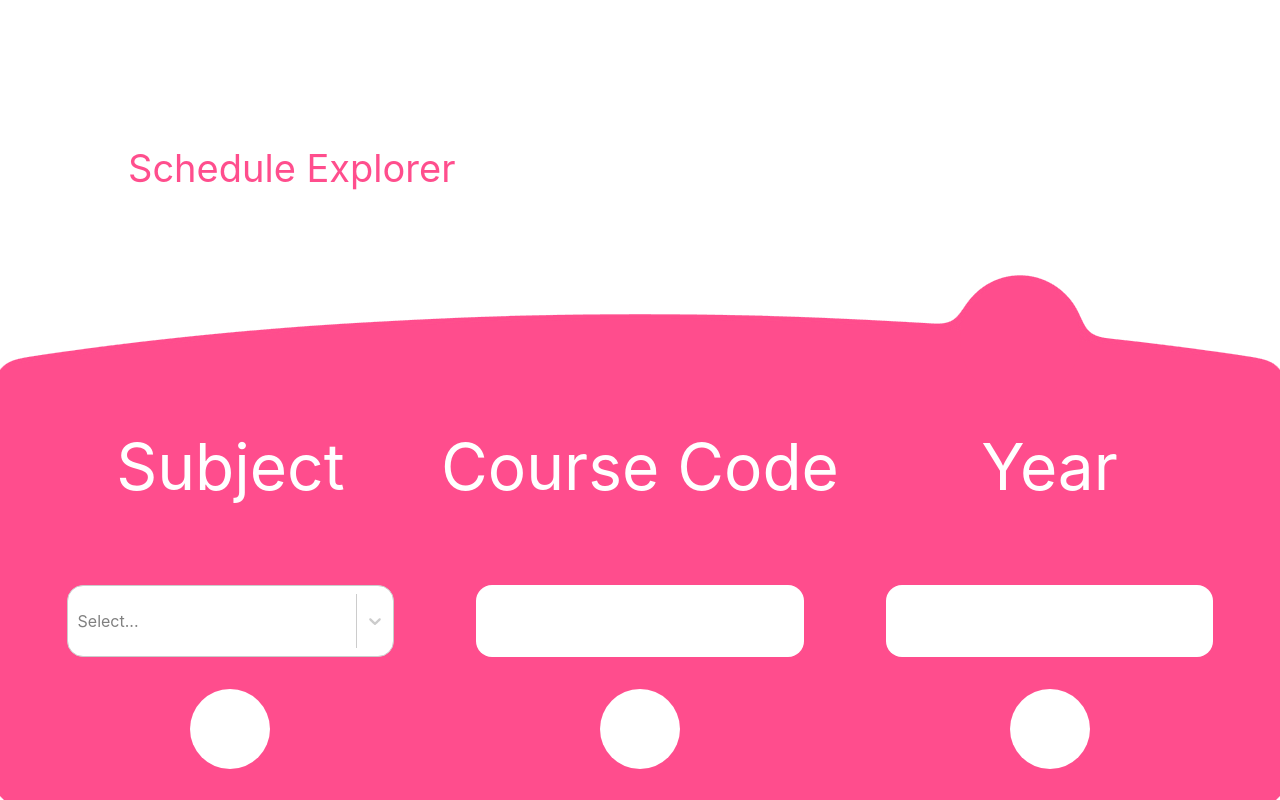
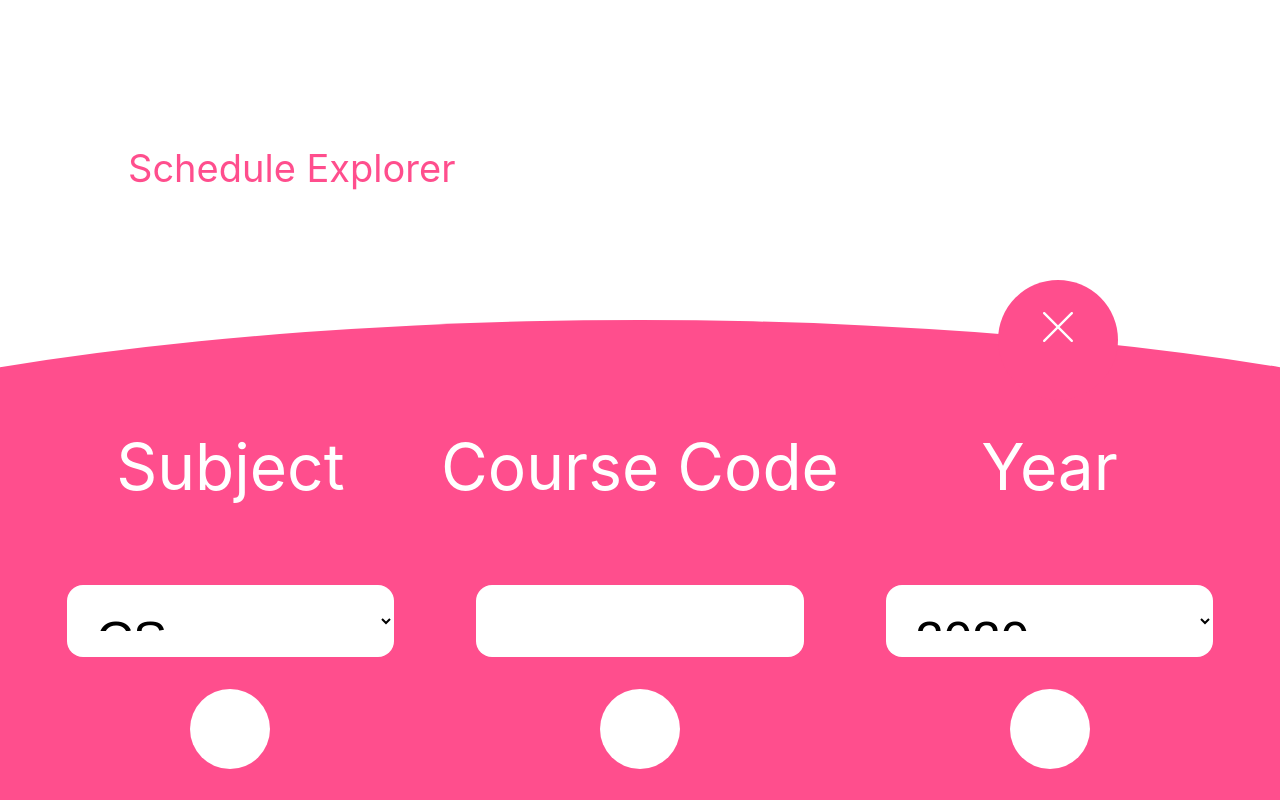
Before and after one commit to AdnanSweeney/uwco, a React (Create React App) app: page / in a window 1280 px wide. Built offline with nearby package versions, Linux system fonts and the light colour scheme; the HTML template or start-up script is replaced by a standard one.

Commit message:
Finetune animation, populate Dropdowns

```diff
--- a/src/App.css
+++ b/src/App.css
@@ -87,19 +87,6 @@ label > input:checked + img {
   color: #61dafb;
 }
 
-.slide-container {
-  width: 100%; /* 100% Full-height */
-   /* 0 width - change this with JavaScript */
-  position: fixed; /* Stay in place */
-  z-index: 1; /* Stay on top */
-  top: 95vh; /* Stay at the top */
-  left: 0;
-  background-color: darkgray; /* Black*/
-  overflow-x: hidden; /* Disable horizontal scroll */
-  padding-top: 5vh; /* Place content 60px from the top */
-  transition: 0.5s; /* 0.5 second transition effect to slide in the sidenav */
-}
-
 @keyframes App-logo-spin {
   from {
     transform: rotate(0deg);
@@ -113,7 +100,7 @@ label > input:checked + img {
 .bigblob {
   bottom: 0px;
   left: 0px;
-  position: absolute;
+  position: fixed;
   overflow: hidden;
   width: 100vw;
   height: 100vh;
@@ -124,48 +111,64 @@ label > input:checked + img {
 }
 
 #blurFilter {
-  position: absolute;
+  position: fixed;
   width: 0;
   height: 0;
 }
 
 .blob, .glob {
-  transition: all 500ms cubic-bezier(0.175, 0.885, 0.32, 1.275);
   background: var(--primary-colour);
 }
 
 .form-closed.blob {
-  position: absolute;
+  position: fixed;
   width: 10vh;
   height: 10vh;
   border-radius: 100%;
   bottom: 12.5vw;
   left: 12.5vw;
   z-index: 5;
+  transition: all 600ms cubic-bezier(0.4, 0, 0.2, 1.4);
 }
+
 .form-closed.glob {
-  position: absolute;
-  width: 10vh;
-  height: 10vh;
+  position: fixed;
+  width: 6vh;
+  height: 6vh;
   border-radius: 100%;
-  bottom: 12.5vw;
-  left: 12.5vw;
+  bottom: 14.5vw;
+  left: 14.5vw;
+  transition: all 600ms cubic-bezier(0.5, 0, 0.2, 1.4);
 }
 
 .form-open.blob {
-  position: absolute;
+  position: fixed;
   width: 15vh;
   height: 15vh;
   border-radius: 100%;
   bottom: 50vh;
-  left: 75vw;
+  left: 78vw;
   z-index: 5;
+  transition: all 600ms cubic-bezier(0.5, 0, 0.2, 1.4);
 }
 
 .form-open.glob {
-  position: absolute;
+  position: fixed;
   width: 180vw;
   height: 70vh;
   border-radius: 100%;
   bottom: -10vh;
+  transition: all 600ms cubic-bezier(0.5, 0, 0.2, 1.4);
 }
+
+.hidden-class {
+  visibility: hidden;
+}
+
+.form-open-icon-margin {
+  margin-top: 4vh;
+}
+
+.form-closed-icon-margin {
+  margin-top: 3vh;
+}
--- a/src/assets/courseCodes.js
+++ b/src/assets/courseCodes.js
@@ -8,4 +8,4 @@ courseList.forEach(courseCode => {
 
   });
 
-export {courseOptions}
+export {courseList, courseOptions}
--- a/src/components/formComponent.js
+++ b/src/components/formComponent.js
@@ -1,7 +1,9 @@
 import React, { useState } from "react";
 import { ReactComponent as BlurFilter } from "../assets/blurFilter.svg"
+import { ReactComponent as CloseIcon } from "../assets/close.svg"
+import { ReactComponent as SearchIcon } from "../assets/search.svg"
 import Select from 'react-select'
-import { courseOptions } from '../assets/courseCodes.js'
+import { courseList, courseOptions } from '../assets/courseCodes.js'
 
 export default function FormComponent() {
 
@@ -19,27 +21,45 @@ export default function FormComponent() {
         }
     }
 
-    console.log(courseOptions)
+    // Calculate Current year
+    let currentYear = new Date().getFullYear();
+
+    let dateOptions = []
+    let dates = []
+
+    for (let i = currentYear; i > currentYear - 5; i--) {
+
+        dateOptions.unshift({ value: i, label: i })
+        dates.unshift(i)
+
+    }
+
     return (
 
         <div className="bigblob">
-            <div className={"blob " + status} onClick={() => toggleStatus(status)}></div>
+            <div className={"blob " + status} onClick={() => toggleStatus(status)}>
+                <div className={status + "-icon-margin"} style={{ display: "flex", justifyContent: "center" }}>
+                    {status === "form-open" ? <CloseIcon /> : <SearchIcon />}
+                </div>
+            </div>
             <div className={"glob " + status} style={{ display: "flex", alignItems: "center", flexDirection: "column" }}>
-                <div style={{ display: "flex", justifyContent: "center", marginTop: "4vh" }}>
+                <div className={status === "form-closed" ? "hidden-class" : ""} style={{ display: "flex", justifyContent: "center", marginTop: "4vh" }}>
                     <div style={{ display: "flex", flexDirection: "column", width: "32vw" }}>
                         <div style={{ display: "flex", justifyContent: "center", marginTop: "1.5vh" }}>
                             <p style={{ zIndex: "10", color: "white", fontSize: "5vw" }}> Subject </p>
                         </div>
                         <div style={{ display: "flex", justifyContent: "center", marginTop: "2vh", marginBottom: "2vh" }}>
-                            <Select options={courseOptions} styles={{container: (provided) => ({...provided, width: "80%"}), control: (provided) => ({...provided, height: "9vh", borderRadius: "2vh"})}}/>
-                            {/* <div style={{ borderRadius: "2vh", width: "80%", height: "9vh", backgroundColor: "white" }}></div> */}
+                            <select defaultValue="CS" style={{ fontSize: "4vw", border: "none", padding: "2vw", borderRadius: "2vh", width: "80%", height: "9vh", backgroundColor: "white" }}>
+                                {courseList.map(course => <option value={course}>{course}</option>)}
+                            </select>
+                            {/* <Select options={courseOptions} styles={{ container: (provided) => ({ ...provided, width: "80%" }), control: (provided) => ({ ...provided, height: "9vh", borderRadius: "2vh" }) }} /> */}
                         </div>
                         <div style={{ display: "flex", justifyContent: "center", marginTop: "2vh", marginBottom: "2vh" }}>
                             <div style={{ borderRadius: "5vh/50%", width: "10vh", height: "10vh", backgroundColor: "white" }}></div>
                         </div>
                     </div>
                     <div style={{ display: "flex", flexDirection: "column", width: "32vw" }}>
-                        <div style={{ display: "flex", justifyContent: "center", marginTop: "1.5vh"}}>
+                        <div style={{ display: "flex", justifyContent: "center", marginTop: "1.5vh" }}>
                             <p style={{ zIndex: "10", color: "white", fontSize: "5vw" }}> Course Code </p>
                         </div>
                         <div style={{ display: "flex", justifyContent: "center", marginTop: "2vh", marginBottom: "2vh" }}>
@@ -50,11 +70,14 @@ export default function FormComponent() {
                         </div>
                     </div>
                     <div style={{ display: "flex", flexDirection: "column", width: "32vw" }}>
-                        <div style={{ display: "flex", justifyContent: "center", marginTop: "1.5vh"}}>
+                        <div style={{ display: "flex", justifyContent: "center", marginTop: "1.5vh" }}>
                             <p style={{ zIndex: "10", color: "white", fontSize: "5vw" }}> Year </p>
                         </div>
                         <div style={{ display: "flex", justifyContent: "center", marginTop: "2vh", marginBottom: "2vh" }}>
-                            <div style={{ borderRadius: "2vh", width: "80%", height: "9vh", backgroundColor: "white" }}></div>
+                            {/* <Select options={dateOptions} styles={{ container: (provided) => ({ ...provided, width: "80%" }), control: (provided) => ({ ...provided, height: "9vh", borderRadius: "2vh" }) }} /> */}
+                            <select defaultValue={currentYear} style={{ fontSize: "4vw", border: "none", padding: "2vw", borderRadius: "2vh", width: "80%", height: "9vh", backgroundColor: "white" }}>
+                                {dates.map(date => <option value={date}>{date}</option>)}
+                            </select>
                         </div>
                         <div style={{ display: "flex", justifyContent: "center", marginTop: "2vh", marginBottom: "2vh" }}>
                             <div style={{ borderRadius: "5vh/50%", width: "10vh", height: "10vh", backgroundColor: "white" }}></div>
@@ -62,11 +85,11 @@ export default function FormComponent() {
                     </div>
                 </div>
 
-                <div style={{marginTop: "2vh", display: "flex", width: "90vw", height: "9vh", backgroundColor: "white", borderRadius: "5vh/50%"}}></div>
+                <div style={{ marginTop: "2vh", display: "flex", width: "90vw", height: "9vh", backgroundColor: "white", borderRadius: "5vh/50%" }}></div>
 
             </div>
 
-            <BlurFilter />
+            {/* <BlurFilter /> */}
 
         </div>
 
```
Also changed, not shown: src/assets/close.svg (added), src/assets/search.svg (added).
